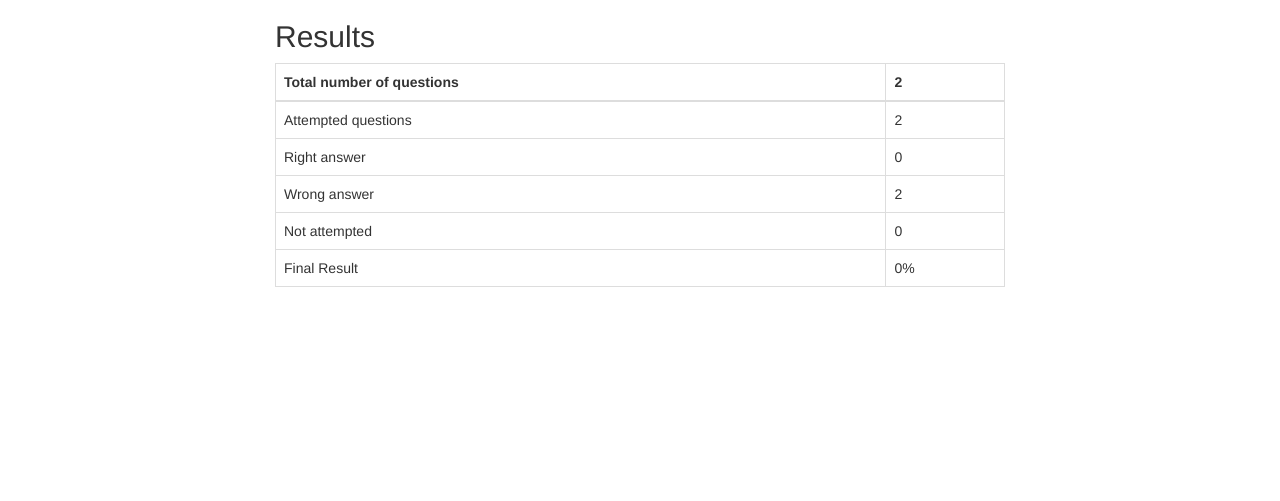
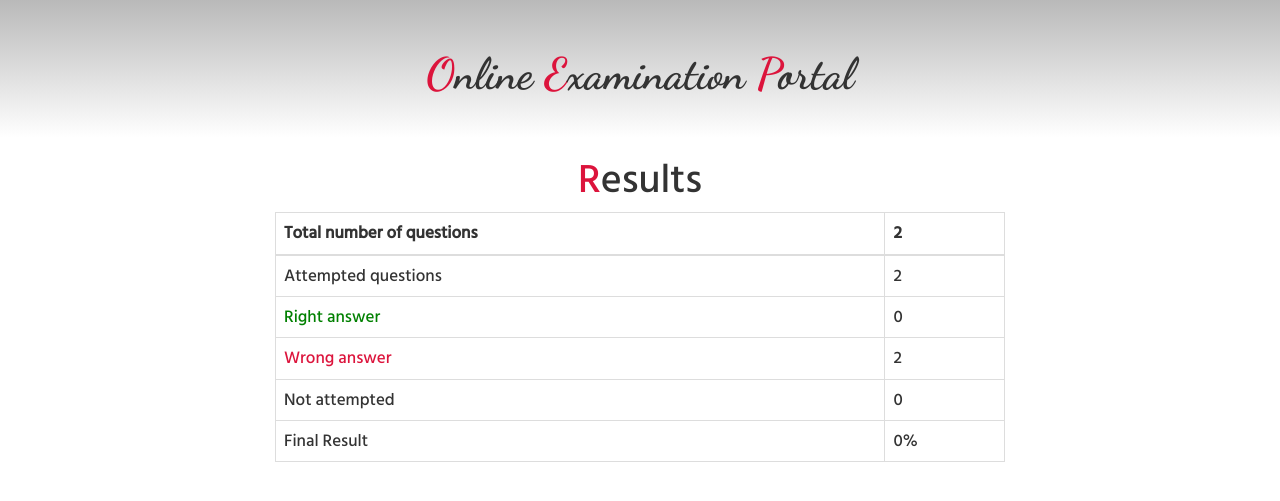
Before and after one commit to paik1/OnlineExaminationPortal, a PHP site: page /ans.php in a window 1280 px wide. Shown: the top 501 px of the page. Run offline with PHP 8.4, Linux system fonts and the light colour scheme; the visitor is signed in with stand-in values (Sample User, id 1); data comes from the database, SQL or seed files in the repository; data that the repository does not hold is empty.

Commit message:
frontend done in ans.php

```diff
--- a/ans.php
+++ b/ans.php
@@ -1,9 +1,7 @@
 <?php
-
 include("class/users.php");
 $ans = new users;
 $answer = $ans->answer($_POST);
-
 ?>
 
 <!DOCTYPE html>
@@ -12,6 +10,9 @@ $answer = $ans->answer($_POST);
     <meta charset="UTF-8">
     <meta name="viewport" content="width=device-width, initial-scale=1.0">
     <link rel="stylesheet" href="https://maxcdn.bootstrapcdn.com/bootstrap/3.4.1/css/bootstrap.min.css">
+    <link href="https://fonts.googleapis.com/css2?family=Hind+Siliguri:wght@500&display=swap" rel="stylesheet">
+    <link href="https://fonts.googleapis.com/css2?family=Dancing+Script:wght@700&display=swap" rel="stylesheet">
+    <link rel="stylesheet" href="style5.css">
     <title>Answer</title>
 </head>
 <body>
@@ -19,11 +20,13 @@ $answer = $ans->answer($_POST);
     $total_qus = $answer['right'] + $answer['wrong'] + $answer['no_answer'];
     $attempt_qus = $answer['right'] + $answer['wrong'];
     ?>
-
+    <div class="header">
+    <h1> <span>O</span>nline <span>E</span>xamination <span>P</span>ortal</h1>
+ </div>
     <div class="container">
     <div class="col-sm-2"></div>
     <div class="col-sm-8">
-        <h2>Results</h2>
+        <h2><span>R</span>esults</h2>
         <table class="table table-bordered">
             <thead>
             <tr>
@@ -37,11 +40,11 @@ $answer = $ans->answer($_POST);
                 <td><?php echo $attempt_qus;?></td>
             </tr>
             <tr>
-                <td>Right answer</td>
+                <td style="color:green">Right answer</td>
                 <td><?php echo $answer['right'];?></td>
             </tr>
             <tr>
-                <td>Wrong answer</td>
+                <td style="color:crimson">Wrong answer</td>
                 <td><?php echo $answer['wrong'];?></td>
             </tr>
             <tr>
--- /dev/null
+++ b/style5.css
@@ -0,0 +1,42 @@
+body {
+  margin: 0;
+  padding: 0;
+}
+
+.header {
+  background: -webkit-gradient(linear, left top, left bottom, from(#b9b9b9), to(white));
+  background: linear-gradient(#b9b9b9, white);
+  padding: 30px;
+}
+
+.header h1 {
+  font-size: 44px;
+  text-align: center;
+  font-family: 'Dancing Script', cursive;
+}
+
+.header h1 span {
+  color: crimson;
+}
+
+h2 {
+  text-align: center;
+  font-family: 'Hind Siliguri', sans-serif;
+  font-size: 40px;
+}
+
+h2 span {
+  color: crimson;
+}
+
+table thead tr th {
+  font-family: 'Hind Siliguri', sans-serif;
+  font-size: 17px;
+  font-weight: bolder;
+}
+
+table tbody tr td {
+  font-family: 'Hind Siliguri', sans-serif;
+  font-size: 17px;
+}
+/*# sourceMappingURL=style5.css.map */
--- /dev/null
+++ b/style5.scss
@@ -0,0 +1,44 @@
+body{
+    margin: 0;
+    padding: 0;
+}
+
+.header{
+    background: linear-gradient(rgb(185, 185, 185),white) ;
+    padding: 30px;
+    h1{
+        font-size: 44px;
+        text-align: center;
+        font-family: 'Dancing Script', cursive;
+        span{
+            color: crimson;
+        }
+    }
+}
+h2{
+    text-align: center;
+    font-family: 'Hind Siliguri', sans-serif;
+    font-size: 40px;
+    span{
+        color: crimson;
+    }
+}
+table{
+    thead{
+        tr{
+            th{
+                font-family: 'Hind Siliguri', sans-serif;
+                font-size: 17px;
+                font-weight: bolder;
+            }
+        }
+    }
+    tbody{
+        tr{
+            td{
+                font-family: 'Hind Siliguri', sans-serif;
+                font-size: 17px;
+            }
+        }
+    }
+}
```
Also changed, not shown: 1 other file.
